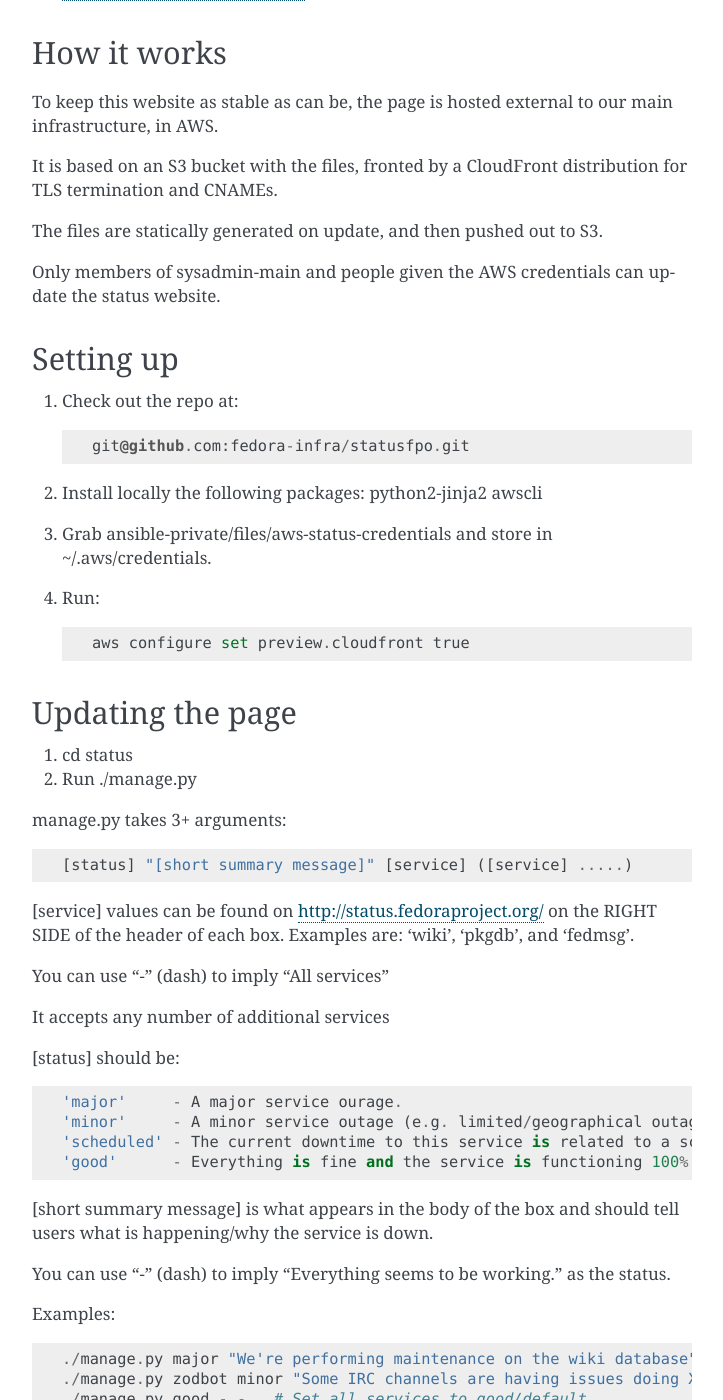
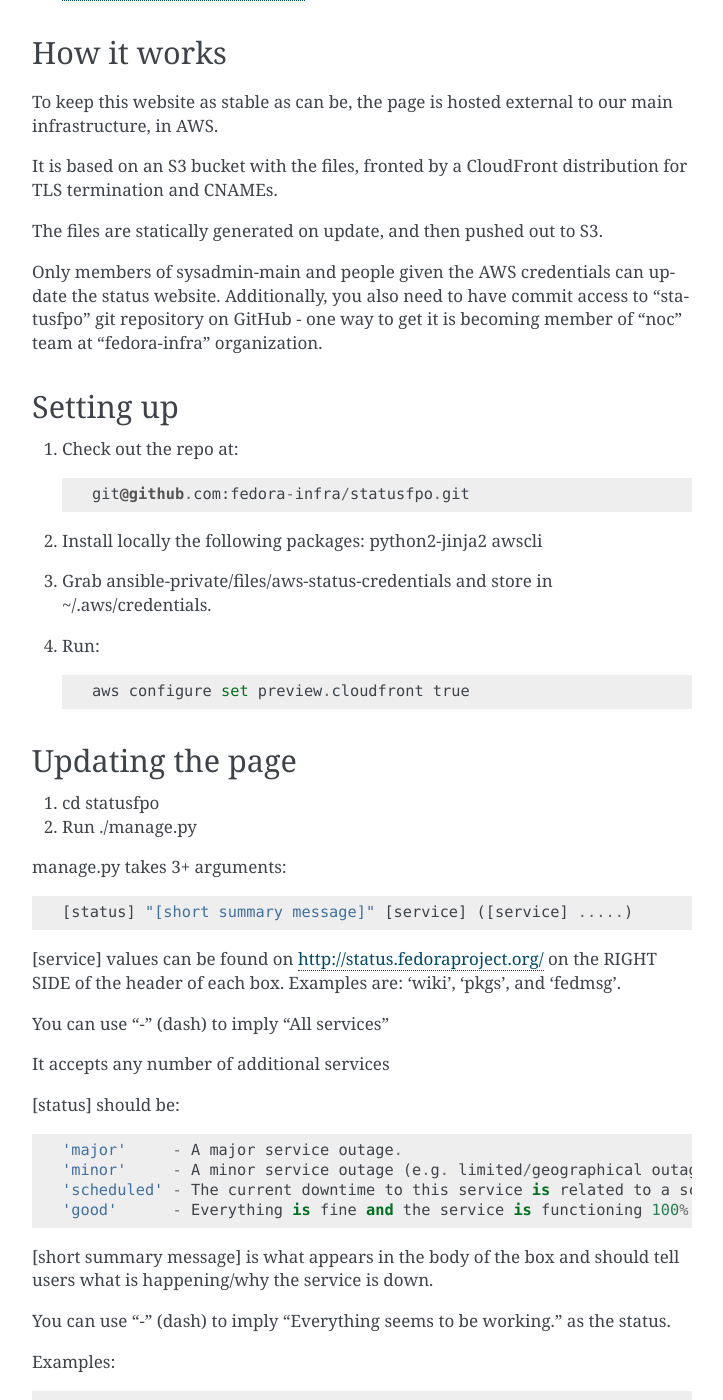
Before and after one commit to FrostyX/infra-docs, a Sphinx documentation site: the page built from docs/sysadmin-guide/sops/status-fedora.rst, in a window 1280 px wide and 1400 px high, scrolled down 661 px. Shown: the whole window, without its empty margins (388-1111 px from the left). Built offline with Sphinx 7.4.7, drawn with Linux system fonts in a browser that asks for light colours; some of the changed text lies outside the part shown.

Commit message:
Update SOP for status.fp.o

```diff
--- a/docs/sysadmin-guide/sops/status-fedora.rst
+++ b/docs/sysadmin-guide/sops/status-fedora.rst
@@ -42,7 +42,9 @@ The files are statically generated on update, and then pushed
 out to S3.
 
 Only members of sysadmin-main and people given the AWS credentials
-can update the status website.
+can update the status website.  Additionally, you also need to have
+commit access to "statusfpo" git repository on GitHub - one way to get
+it is becoming member of "noc" team at "fedora-infra" organization.
 
 Setting up
 ==========
@@ -61,7 +63,7 @@ Setting up
 Updating the page
 =================
 
-1. cd status
+1. cd statusfpo
 2. Run ./manage.py
 
 manage.py takes 3+ arguments::
@@ -69,7 +71,7 @@ manage.py takes 3+ arguments::
 [status] "[short summary message]" [service] ([service] .....)
 
 [service] values can be found on http://status.fedoraproject.org/ on the RIGHT
-SIDE of the header of each box. Examples are: 'wiki', 'pkgdb', and 'fedmsg'.
+SIDE of the header of each box. Examples are: 'wiki', 'pkgs', and 'fedmsg'.
 
 You can use "-" (dash) to imply "All services"
 
@@ -77,7 +79,7 @@ It accepts any number of additional services
 
 [status] should be::
 
-'major'     - A major service ourage.
+'major'     - A major service outage.
 'minor'     - A minor service outage (e.g. limited/geographical outage)
 'scheduled' - The current downtime to this service is related to a scheduled outage
 'good'      - Everything is fine and the service is functioning 100%.
```
Also changed, not shown: other parts of docs/sysadmin-guide/sops/status-fedora.rst (+1 -1 lines).
